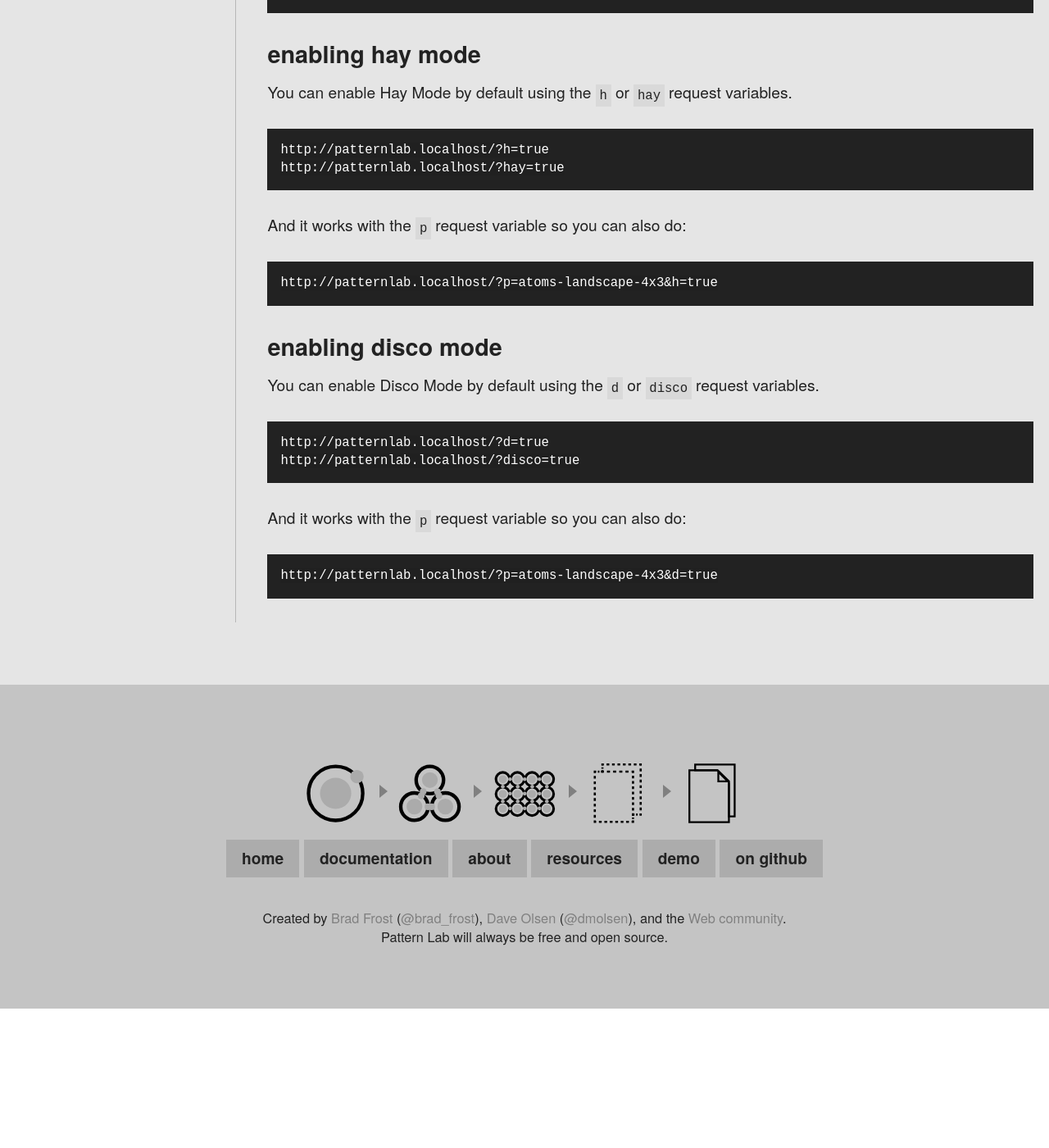
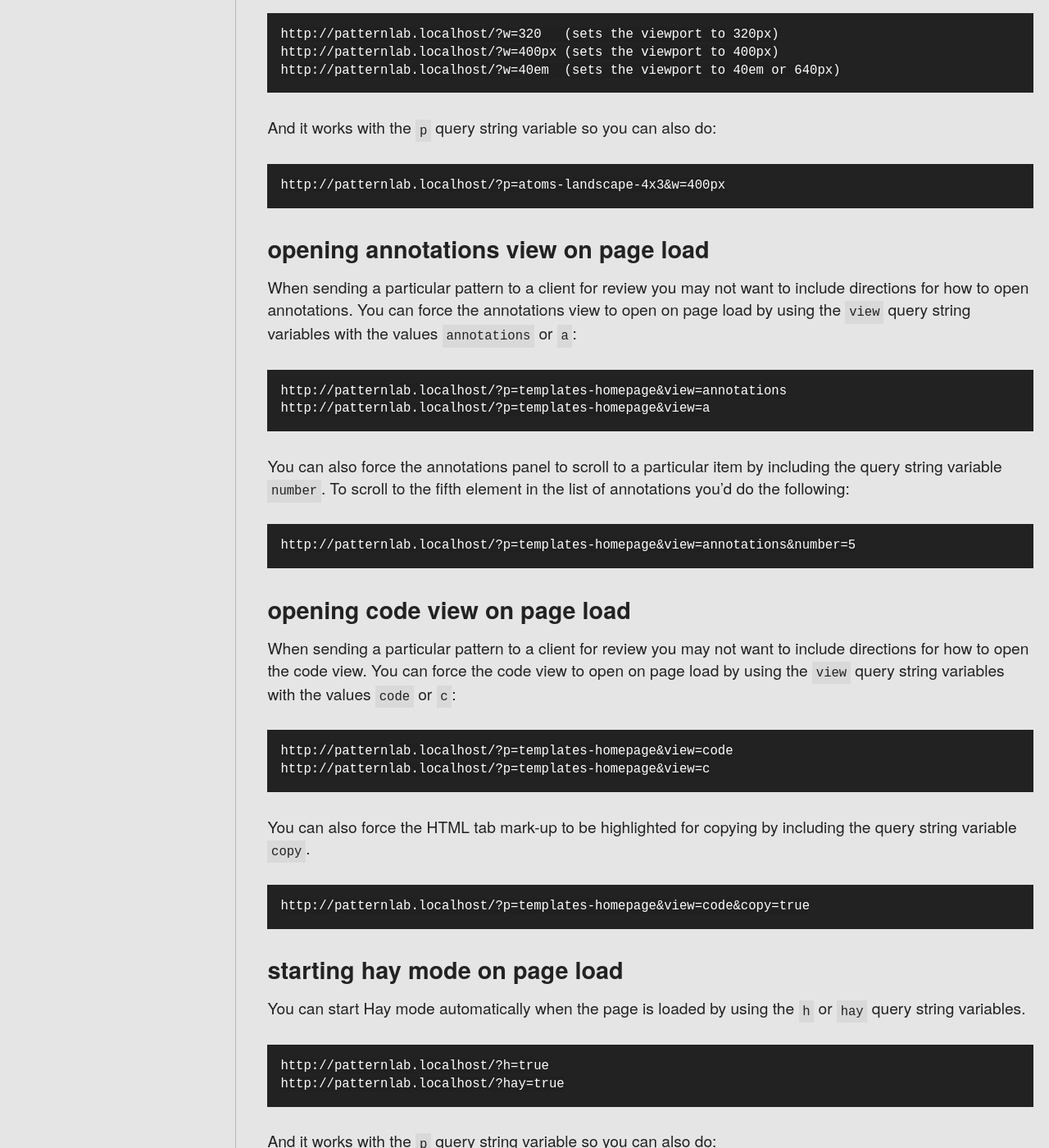
Before and after one commit to pattern-lab/website, a Jekyll site: the page built from patternlabsite/docs/pattern-linking.md, in a window 1280 px wide and 1400 px high, scrolled down 1339 px. Shown: the whole window at 82% size. Built offline with Jekyll 4.4.1, drawn with Linux system fonts in a browser that asks for light colours; Markdown is read by kramdown in place of the engine named in the settings; comment, search, counter and statistics services are not loaded; before the commit the page ends 2569 px from its top, so only the background shows below that; some of the changed text lies outside the part shown.

Commit message:
adding the new query string parameters

```diff
--- a/patternlabsite/docs/pattern-linking.md
+++ b/patternlabsite/docs/pattern-linking.md
@@ -5,9 +5,16 @@
 
 # Pattern Lab's Special Query String Variables
 
-Pattern Lab comes with support for a number of special request variables to help you share patterns with clients. These request variables include ways to link to patterns, set the Pattern Lab viewport to a specific width as well as start Hay and disco modes by default.
+Pattern Lab comes with support for a number of special query string variables to help you share patterns with clients. These query string variables include ways to link to patterns, set the Pattern Lab viewport to a specific width, open various views as well as start Hay and disco modes on page load. There are lots of options:
 
-## Linking to Specific Patterns
+* [Linking to Specific Patterns](#link-pattern)
+* [Setting the Default Width for the Viewport](#default-width)
+* [Opening Annotations View on Page Load](#annotations-view)
+* [Opening Code View on Page Load](#code-view)
+* [Starting Hay Mode on Page Load](#hay-mode)
+* [Starting Disco Mode on Page Load](#disco-mode)
+
+## <span id="link-pattern"></span>Linking to Specific Patterns
 
 You can link directly to any pattern listed on the Pattern Lab website. This might be useful when asking clients for feedback on a particular template or page pattern. If you want to [link from one pattern to another use the `link` variable](/docs/data-link-variable.html).
 
@@ -23,36 +30,58 @@
 
 The direct link feature supports the [shorthand partials syntax](/docs/pattern-including.html) found in the PHP version of Pattern Lab. Just provide part of a pattern name and Pattern Lab will attempt to resolve it.
 
-## Setting the Default Width
+## <span id="default-width"></span>Setting the Default Width for the Viewport
 
-You can load a specific viewport size by using the `w` request variable.
+You can load a specific viewport size by using the `w` query string variable.
 
     http://patternlab.localhost/?w=320   (sets the viewport to 320px)
     http://patternlab.localhost/?w=400px (sets the viewport to 400px)
     http://patternlab.localhost/?w=40em  (sets the viewport to 40em or 640px)
 
-And it works with the `p` request variable so you can also do:
+And it works with the `p` query string variable so you can also do:
 
     http://patternlab.localhost/?p=atoms-landscape-4x3&w=400px
 
-## Enabling Hay Mode
+## <span id="annotations-view"></span>Opening Annotations View on Page Load
 
-You can enable Hay Mode by default using the `h` or `hay` request variables.
+When sending a particular pattern to a client for review you may not want to include directions for how to open annotations. You can force the annotations view to open on page load by using the `view` query string variables with the values `annotations` or `a`:
+
+    http://patternlab.localhost/?p=templates-homepage&view=annotations
+    http://patternlab.localhost/?p=templates-homepage&view=a
+
+You can also force the annotations panel to scroll to a particular item by including the query string variable `number`. To scroll to the fifth element in the list of annotations you'd do the following:
+
+    http://patternlab.localhost/?p=templates-homepage&view=annotations&number=5
+
+## <span id="code-view"></span>Opening Code View on Page Load
+
+When sending a particular pattern to a client for review you may not want to include directions for how to open the code view. You can force the code view to open on page load by using the `view` query string variables with the values `code` or `c`:
+
+    http://patternlab.localhost/?p=templates-homepage&view=code
+    http://patternlab.localhost/?p=templates-homepage&view=c
+
+You can also force the HTML tab mark-up to be highlighted for copying by including the query string variable `copy`.
+
+    http://patternlab.localhost/?p=templates-homepage&view=code&copy=true
+
+## <span id="hay-mode"></span>Starting Hay Mode on Page Load
+
+You can start Hay mode automatically when the page is loaded by using the `h` or `hay` query string variables.
 
     http://patternlab.localhost/?h=true
     http://patternlab.localhost/?hay=true
 
-And it works with the `p` request variable so you can also do:
+And it works with the `p` query string variable so you can also do:
 
     http://patternlab.localhost/?p=atoms-landscape-4x3&h=true
 
-## Enabling Disco Mode
+## <span id="disco-mode"></span>Starting Disco Mode on Page Load
 
-You can enable Disco Mode by default using the `d` or `disco` request variables.
+You can start disco mode automatically when the page is loaded by using the `d` or `disco` query string variables.
 
     http://patternlab.localhost/?d=true
     http://patternlab.localhost/?disco=true
 
-And it works with the `p` request variable so you can also do:
+And it works with the `p` query string variable so you can also do:
 
     http://patternlab.localhost/?p=atoms-landscape-4x3&d=true
```
